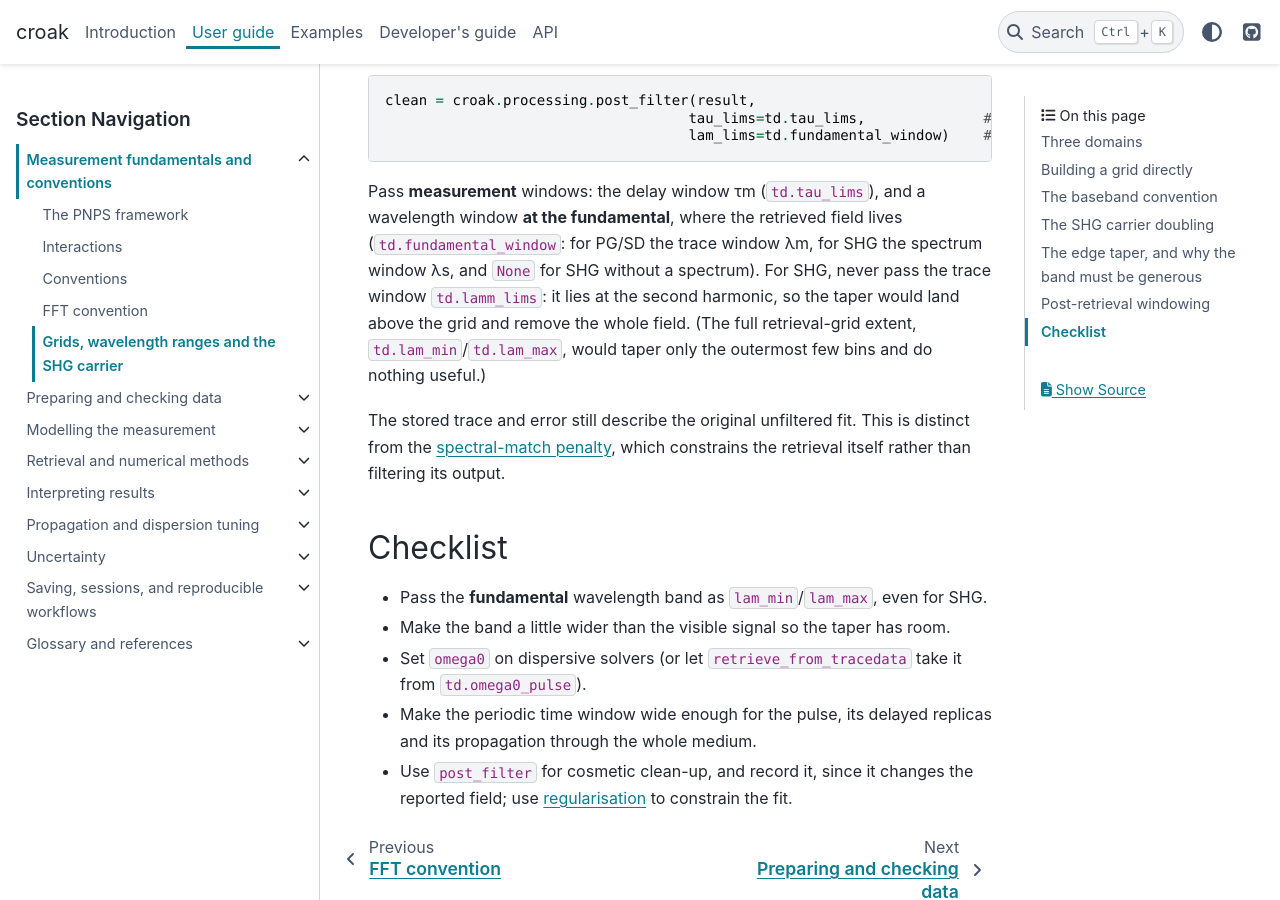
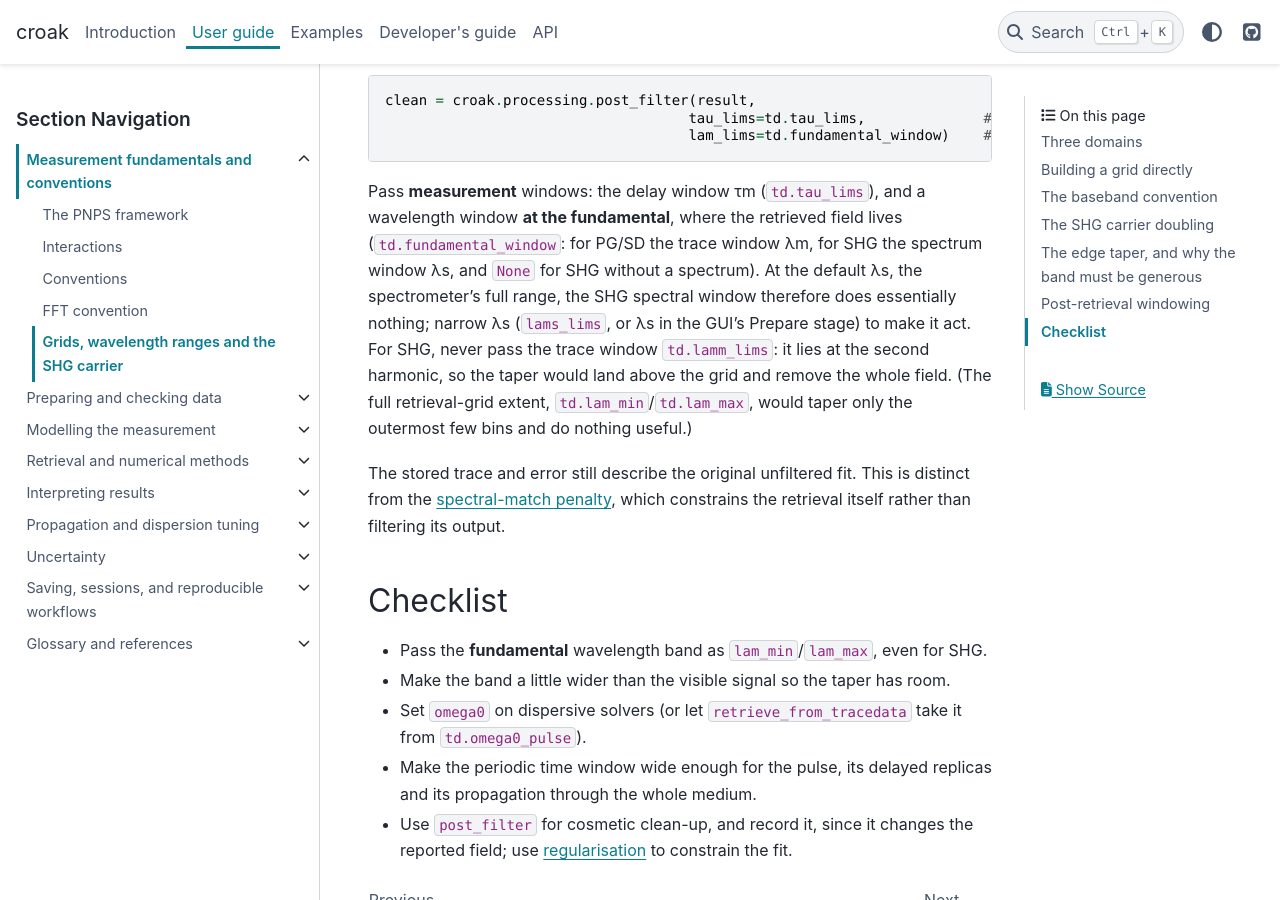
Before and after one commit to LupoLab/croak, a Sphinx documentation site: the page built from docs/howto/grids_and_filtering.md, in a window 1280 px wide and 900 px high, scrolled down 3684 px. Built offline with Sphinx 7.4.7 and the PyData theme 0.15.4, drawn with Linux system fonts in a browser that asks for light colours; pages that are not in the unit, such as notebooks, are missing from menus.

Commit message:
Say the SHG spectral post-filter needs a narrowed lams to act
Co-Authored-By: Claude Opus 5.5 <noreply@anthropic.com>
Claude-Session: https://claude.ai/code/session_01WM2AxPM9w8Mg7mfKikaeCX

```diff
--- a/docs/howto/grids_and_filtering.md
+++ b/docs/howto/grids_and_filtering.md
@@ -152,11 +152,13 @@ clean = croak.processing.post_filter(result,
 Pass **measurement** windows: the delay window τm (`td.tau_lims`), and a
 wavelength window **at the fundamental**, where the retrieved field lives
 (`td.fundamental_window`: for PG/SD the trace window λm, for SHG the spectrum
-window λs, and `None` for SHG without a spectrum). For SHG, never pass the trace
-window `td.lamm_lims`: it lies
-at the second harmonic, so the taper would land above the grid and remove the
-whole field. (The full retrieval-grid extent, `td.lam_min`/`td.lam_max`, would
-taper only the outermost few bins and do nothing useful.)
+window λs, and `None` for SHG without a spectrum). At the default λs, the
+spectrometer's full range, the SHG spectral window therefore does essentially
+nothing; narrow λs (`lams_lims`, or λs in the GUI's Prepare stage) to make it
+act. For SHG, never pass the trace window `td.lamm_lims`: it lies at the second
+harmonic, so the taper would land above the grid and remove the whole field. (The
+full retrieval-grid extent, `td.lam_min`/`td.lam_max`, would taper only the
+outermost few bins and do nothing useful.)
 
 The stored trace and error still describe the original unfiltered fit. This is
 distinct from the [spectral-match penalty](regularisation.md), which
```
Also changed, not shown: docs/howto/gui.md (+3 -2 lines), docs/howto/postprocessing.md (+4 -3 lines), 1 other file.
